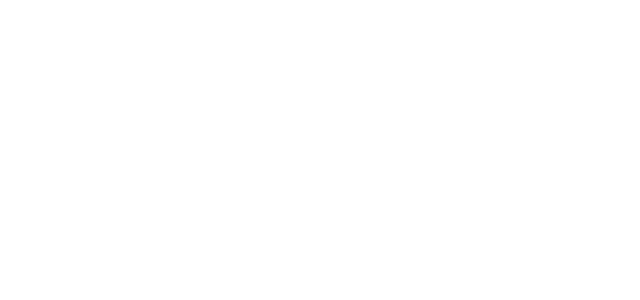
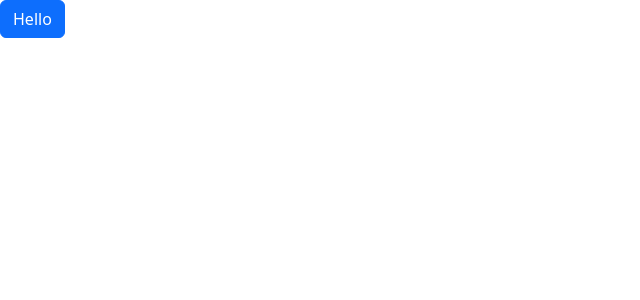
Before and after one commit to a-zajonc/product-preview-card-component, a React (Create React App) app: page / in a window 1280 px wide. Shown: the top 300 px of the page, without its empty margins (0-640 px from the left). Built offline with nearby package versions, Linux system fonts and the light colour scheme.

Commit message:
Install Bootstrap

```diff
--- a/package.json
+++ b/package.json
@@ -6,7 +6,9 @@
     "@testing-library/jest-dom": "^5.16.5",
     "@testing-library/react": "^13.4.0",
     "@testing-library/user-event": "^13.5.0",
+    "bootstrap": "^5.2.1",
     "react": "^18.2.0",
+    "react-bootstrap": "^2.5.0",
     "react-dom": "^18.2.0",
     "react-scripts": "5.0.1",
     "web-vitals": "^2.1.4"
--- a/src/App.js
+++ b/src/App.js
@@ -1,10 +1,10 @@
+import { Button } from 'react-bootstrap';
 import './App.css';
 
 function App() {
-  return (
-    <div className="App">
-    </div>
-  );
+  return <div>
+    <Button>Hello</Button>
+  </div>
 }
 
 export default App;
--- a/src/index.js
+++ b/src/index.js
@@ -1,6 +1,7 @@
 import React from 'react';
 import ReactDOM from 'react-dom/client';
 import './index.css';
+import 'bootstrap/dist/css/bootstrap.min.css';
 import App from './App';
 import reportWebVitals from './reportWebVitals';
 
```
Also changed, not shown: src/index.html (added, +11 -0 lines), 1 other file (tests, documents, lock files or other folders).
